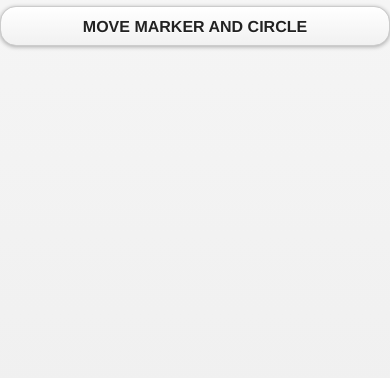
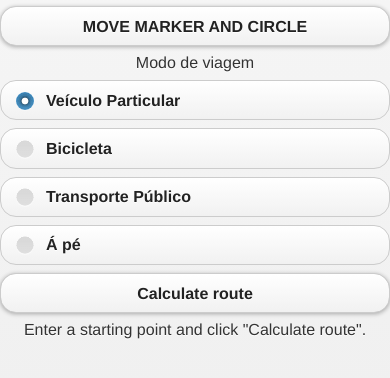
Before and after one commit to marcelbonfim182/gps, a plain HTML site: page GPS teste/index.html in a window 390 px wide. Shown: the part 302-680 px from the top of the page. Drawn offline with Linux system fonts and the light colour scheme; some packages are replaced by stand-ins of ours.

Commit message:
terce c605t

```diff
--- a/GPS teste/index.html
+++ b/GPS teste/index.html
@@ -5,7 +5,6 @@
         <title>Hello, World</title>
         <link href="jquery-mobile/jquery.mobile-1.2.0.min.css" rel="stylesheet" type="text/css" />
         <link href="styles/main.css" rel="stylesheet" type="text/css" />
-
         <script src="cordova.js" type="text/javascript"></script>
         <script src="jquery-mobile/jquery-1.8.2.min.js" type="text/javascript"></script>
         <script src="jquery-mobile/jquery.mobile-1.2.0.min.js" type="text/javascript"></script>
@@ -23,25 +22,27 @@
     var watchID = null;
 
     // Cordova is ready
-    //
+    // enableHighAccuracy: true - HABILITA RECEPÇÃO DE DADOS VIA GPS DO APARELHO, SE GPS NÃO ESTIVER LIGADO, ELE TRIANGULA PELO WIFI.
+    //frequency: 100 - FREQUENCY DE CONSULTA NO GPS = 100 MILISEGUNDOS
+
+
     function onDeviceReady() {
-        // Throw an error if no update is received every 30 seconds
         var options = { maximumAge: 3000, timeout: 5000, enableHighAccuracy: true, frequency: 100  };
         watchID = navigator.geolocation.watchPosition(onSuccess, onError, options);
     }
 
-    // onSuccess Geolocation
-    //
+    // VARIAVEIS QUE RETIRAM POSIÇÃO DA FUNÇÃO onSuccess
     var late = null;
     var longe = null;
 
 
+     // FUNÇÃO onSuccess CORDOVA GPS
     function onSuccess(position) {
         late = position.coords.latitude
         longe = position.coords.longitude
 
         var element = document.getElementById('geolocation');
-         element.innerHTML = 'Latitude: '           + position.coords.latitude              + '<br />' +
+         element.innerHTML = 'Latitude: '          + position.coords.latitude              + '<br />' +
                             'Longitude: '          + position.coords.longitude             + '<br />' +
                             'Altitude: '           + position.coords.altitude              + '<br />' +
                             'Accuracy: '           + position.coords.accuracy              + '<br />' +
@@ -55,13 +56,15 @@
         $("#lat").val(position.coords.latitude);
         $("#long").val(position.coords.longitude);
 
+        //CHAMA FUNÇÃO QUE ATUALIZA POSIÇÃO DO MARKER
         MoveMarkerAndCircle(late, longe);
+
+        //CHAMA FUNÇÃO QUE CENTRALIZA O MAPA RELATIVO AO MARKER
         map.setCenter(myLocationMarker.getPosition());
+
     }
 
     // clear the watch that was started earlier
-
-    //
     function clearWatch() {
         if (watchID != null) {
             navigator.geolocation.clearWatch(watchID);
@@ -70,7 +73,6 @@
     }
 
     // onError Callback receives a PositionError object
-    //
     function onError(error) {
         alert('code: '    + error.code    + '\n' +
               'message: ' + error.message + '\n');
@@ -82,7 +84,9 @@ var map = null;
     var myLocationMarker = null;
     var searchCircle = null;
     var myLocation = null;
+    var directionsService = new google.maps.DirectionsService();
 
+    // INICIA APLICAÇÃO
     function onLoad() {
 	    startGPS();
     }
@@ -92,29 +96,53 @@ function onUnLoad() {
     }
 
     function startGPS() {
-	// simulate getting position from GPS
+    // VARIAVEL QUE RECEBE POSIÇÃO
 	myLocation = new google.maps.LatLng(late, longe);
 
-	// create Google map
+    // CRIANDO MAPA
     var mapOptions = {
         zoom: 16,
         center: new google.maps.LatLng(-19.9292649541961, -43.932059362934),
         mapTypeId: google.maps.MapTypeId.ROADMAP,
         mapTypeControl: false,
+        disableDefaultUI: true,
         streetViewControl: false,
     };
+
     var rendererOptions = {	draggable: false	};
+
+      // RENDERIZA MAPA NA <BODY> DENTRO DA DIV COM ID 'map_canvas'
 	map = new google.maps.Map(document.getElementById("map_canvas"), mapOptions);
-	google.maps.event.trigger(map, 'resize');
 
+
+
+    //............... GET DIRECTIONS.................//
+
+    // RENDERIZA DIRECTIONS NO MAPA
+    directionsDisplay = new google.maps.DirectionsRenderer(rendererOptions);
+
+    // VINCULA O MAPA COM AS DIREÇÕES SOLICITADAS
+	directionsDisplay.setMap(map);
+
+    // GETDIRECTIONS: Escreve as direções dentro do conteiner (div) com id:directionsPanel
+	directionsDisplay.setPanel(document.getElementById("directionsPanel"));
+
+    //............... GET DIRECTIONS END.................//
+
+
+
+
+    // COLOCA E DEFINE MARKER NO MAPA (GEOLOCATION)
 	myLocationMarker = new google.maps.Marker({
 		title: 'This is me!',
 		zIndex: 90,
 		optimized: false,
+        icon: 'img/ball.svg',
 		map:map,
 		position: myLocation
 	});
 
+    /*/ COLOCA CIRCULO EM VOLTA DO MARKER
 	searchCircle = new google.maps.Circle({
 		fillColor: '#c0e4dd',
 		strokeColor: '#f15f22',
@@ -123,27 +151,94 @@ function startGPS() {
 		map:map,
 		center:myLocation
 	});
-	// using bindTo instead does not fix the problem
-//	searchCircle.bindTo('center', myLocationMarker, 'position'); //This will set the circle bound to the marker at center
+    /*/
 }
 
+
+//FUNÇÕES QUE ATUALIZAM POSIÇÃO DO MARKER
+
 var MoveMarkerAndCircle = function(lat, lng) {
-
     myLocation = new google.maps.LatLng(lat, lng);
 	myLocationMarker.setPosition(myLocation);
-
-	searchCircle.setCenter(myLocation);
+	//searchCircle.setCenter(myLocation);
 }
-
 
     var GenerateFakeMovement = function() {
 	MoveMarkerAndCircle(late, longe);
 }
+
+
+
+//FUNÇÃO GET DIRECTIONS
+function calcRoute() {
+	// get the travelmode, startpoint and via point from the form
+	var travelMode = $('input[name="travelMode"]:checked').val();
+    var start = "Rua dos Guajajaras, 1172 Belo Horizonte MG";
+	var end = "Rua dos Paraíba, 330 Belo Horizonte MG";
+	// compose a array with options for the directions/route request
+	var request = {
+		origin: start,
+		destination: end,
+		unitSystem: google.maps.UnitSystem.IMPERIAL,
+		travelMode: google.maps.DirectionsTravelMode[travelMode]
+	};
+	// call the directions API
+	directionsService.route(request, function(response, status) {
+		if (status == google.maps.DirectionsStatus.OK) {
+			// directions returned by the API, clear the directions panel before adding new directions
+			$('#directionsPanel').empty();
+			// display the direction details in the container
+			directionsDisplay.setDirections(response);
+		} else {
+			// alert an error message when the route could nog be calculated.
+			if (status == 'ZERO_RESULTS') {
+				alert('No route could be found between the origin and destination.');
+			} else if (status == 'UNKNOWN_ERROR') {
+				alert('A directions request could not be processed due to a server error. The request may succeed if you try again.');
+			} else if (status == 'REQUEST_DENIED') {
+				alert('This webpage is not allowed to use the directions service.');
+			} else if (status == 'OVER_QUERY_LIMIT') {
+				alert('The webpage has gone over the requests limit in too short a period of time.');
+			} else if (status == 'NOT_FOUND') {
+				alert('At least one of the origin, destination, or waypoints could not be geocoded.');
+			} else if (status == 'INVALID_REQUEST') {
+				alert('The DirectionsRequest provided was invalid.');
+			} else {
+				alert("There was an unknown error in your request. Requeststatus: \n\n"+status);
+			}
+		}
+	});
+}
+
+//FUNÇÃO MUDA TRAVEL MODE chamando funcão "calcRoute();"
+$(document).ready(function() {
+ $("input[name='travelMode']").click(function(){
+         calcRoute();
+ });
+});
+
+
+
 </script>
 </head>
 <body  style="height:100%;text-align:center" onunload="onUnLoad()" onload="startGPS()">
 	<div id="map_canvas" style="width: 100%;height:300px"></div>
 	<Button href='#' onclick="GenerateFakeMovement();" style="padding-top:5px">MOVE MARKER AND CIRCLE</Button>
     <div id="geolocation"></div>
+	<form action="/routebeschrijving" onSubmit="calcRoute();return false;" id="routeForm" style="display:table; width:100%;">
+			<div>
+				<label>Modo de viagem</label>
+				<label><input type="radio" name="travelMode" value="DRIVING" checked="cheked" /> Veículo Particular</label>
+				<label><input type="radio" name="travelMode" value="BICYCLING" /> Bicicleta</label>
+				<label><input type="radio" name="travelMode" value="TRANSIT" /> Transporte Público</label>
+				<label><input type="radio" name="travelMode" value="WALKING" /> Á pé</label>
+			</div>
+		<input type="submit" value="Calculate route" style="display:table">
+	</form>
+    <div id="directionsPanel">
+		Enter a starting point and click "Calculate route".
+	</div>
+
+
 </body>
 </html>
```
Also changed, not shown: GPS teste/img/ball.svg (added), 1 other file. Lines whose indentation alone changed are shown as unchanged.
